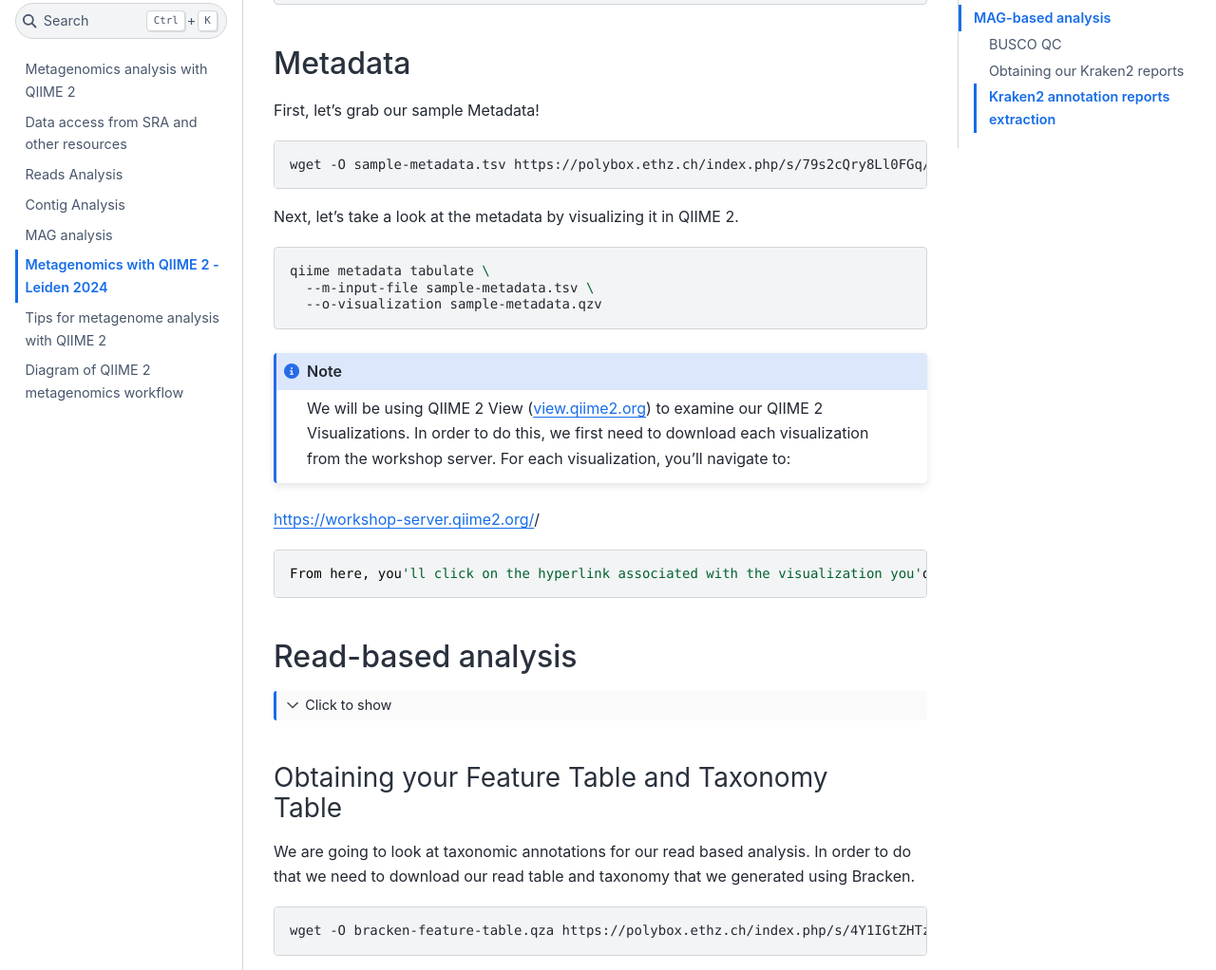
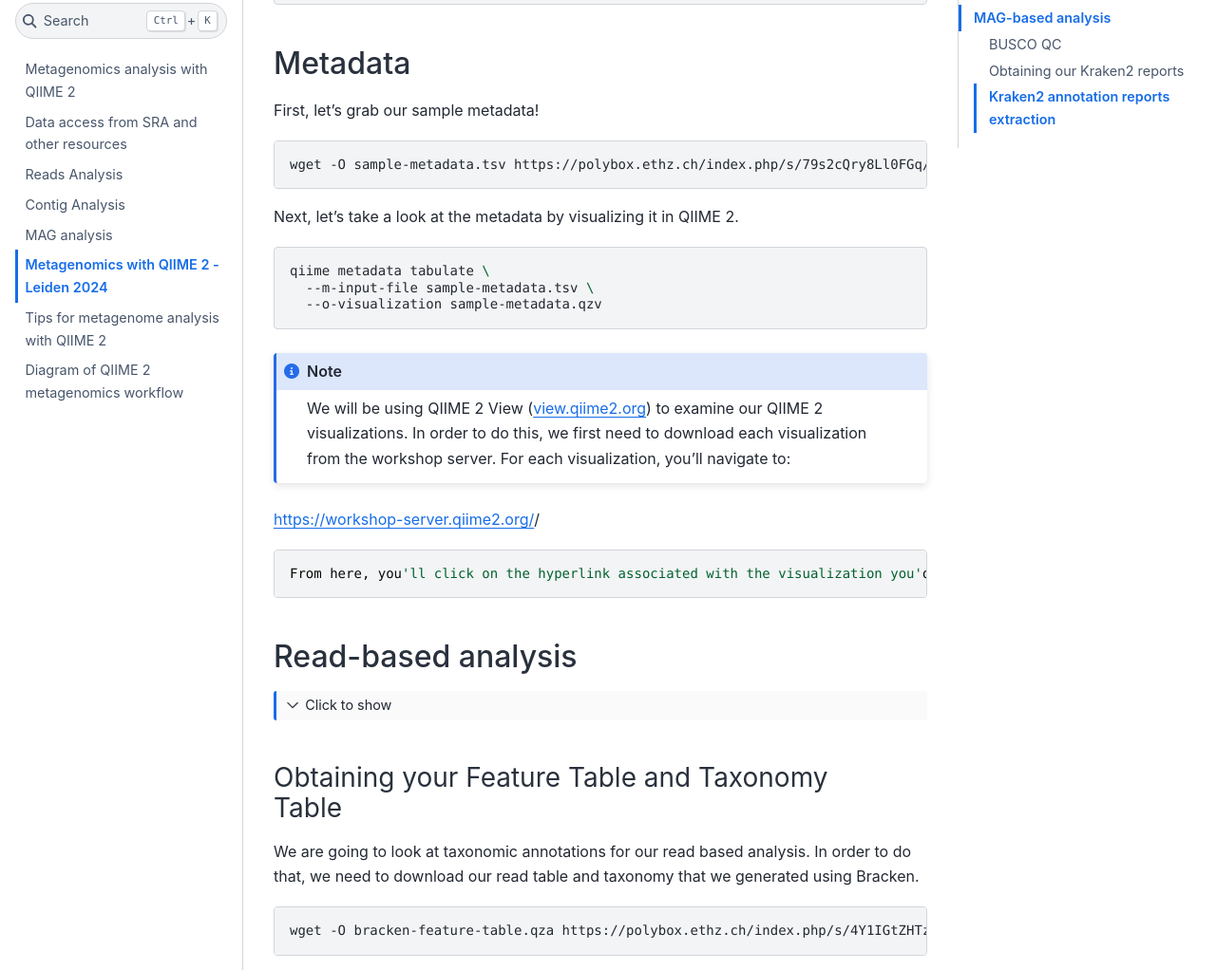
Before and after one commit to caporaso-lab/q2-books, a Jupyter Book: the page built from q2-metagenomics/book/80-leiden-workshop.md, in a window 1280 px wide and 1400 px high, scrolled down 317 px. Shown: the part 154-1176 px from the top of the window at 95% size. Built offline with Jupyter Book 1.0.4 settings and Sphinx 7.4.7 and the Sphinx Book theme 1.1.4, drawn with Linux system fonts in a browser that asks for light colours; some of the changed text lies outside the part shown.

`````diff
--- a/q2-metagenomics/book/80-leiden-workshop.md
+++ b/q2-metagenomics/book/80-leiden-workshop.md
@@ -11,7 +11,7 @@ Before we dive into the tutorial, let's set up the required directory structre a
 ```
 
 ## Metadata
-First, let's grab our sample Metadata!
+First, let's grab our sample metadata!
 ```shell
 wget -O sample-metadata.tsv https://polybox.ethz.ch/index.php/s/79s2cQry8Ll0FGq/download
 ```
@@ -23,7 +23,7 @@ qiime metadata tabulate \
 ```
 
 ```{note}
-We will be using QIIME 2 View (view.qiime2.org) to examine our QIIME 2 Visualizations. In order to do this, we first need to download each visualization from the workshop server. For each visualization, you'll navigate to:
+We will be using QIIME 2 View (view.qiime2.org) to examine our QIIME 2 visualizations. In order to do this, we first need to download each visualization from the workshop server. For each visualization, you'll navigate to:
 ```
 https://workshop-server.qiime2.org/<your-user-name>/
 ```
@@ -59,7 +59,7 @@ qiime moshpit estimate-bracken \
 
 ````
 ### Obtaining your Feature Table and Taxonomy Table
-We are going to look at taxonomic annotations for our read based analysis. In order to do that we need to download our read table and taxonomy that we generated using Bracken.
+We are going to look at taxonomic annotations for our read based analysis. In order to do that, we need to download our read table and taxonomy that we generated using Bracken.
 ```shell
 wget -O bracken-feature-table.qza https://polybox.ethz.ch/index.php/s/4Y1IGtZHTzo1KTi/download
 ```
`````
Also changed, not shown: other parts of q2-metagenomics/book/80-leiden-workshop.md (+5 -1 lines).
